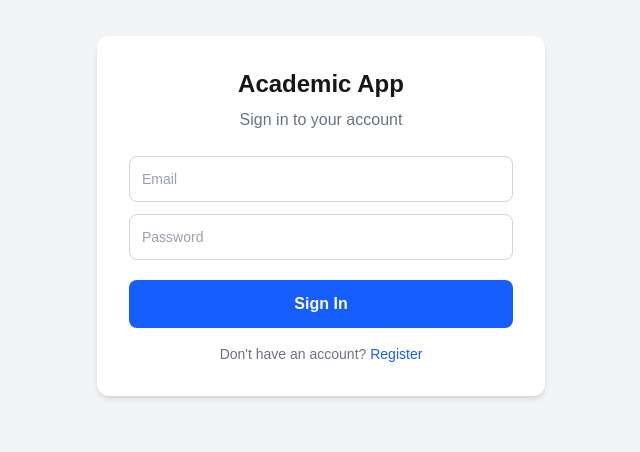
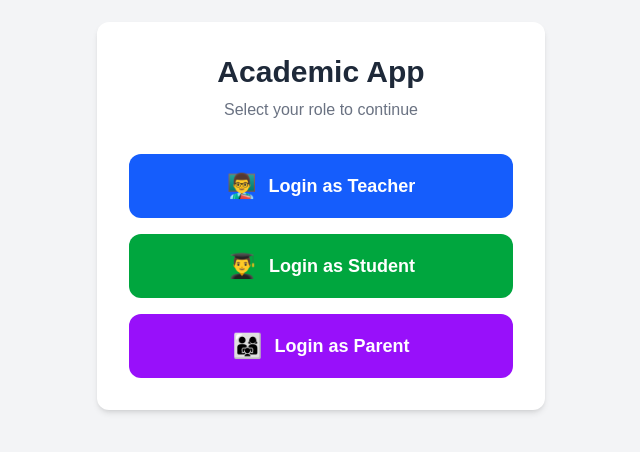
Before and after one commit to Barsha-Pradhan/academic-app, a Next.js app: page / in a window 1280 px wide. Shown: the part 184-636 px from the top of the page, without its empty margins (319-959 px from the left). Built offline with nearby package versions, Linux system fonts and the light colour scheme.

Commit message:
Update page.js

```diff
--- a/app/page.js
+++ b/app/page.js
@@ -5,16 +5,21 @@ import { useRouter } from 'next/navigation'
 
 export default function LoginPage() {
   const router = useRouter()
-  const [email, setEmail] = useState('')
-  const [password, setPassword] = useState('')
   const [error, setError] = useState('')
   const [loading, setLoading] = useState(false)
 
-  const handleLogin = async () => {
+  const loginAs = async (role) => {
     setLoading(true)
     setError('')
 
-    const { data, error } = await supabase.auth.signInWithPassword({ email, password })
+    const credentials = {
+      teacher: { email: 'teacher@test.com', password: 'password123' },
+      student: { email: 'student@gmail.com', password: 'password123' },
+      parent: { email: 'parent@test.com', password: 'password123' },
+    }
+
+    const { email, password } = credentials[role]
+    const { error } = await supabase.auth.signInWithPassword({ email, password })
 
     if (error) {
       setError(error.message)
@@ -22,53 +27,45 @@ export default function LoginPage() {
       return
     }
 
-    const { data: userData } = await supabase
-      .from('users')
-      .select('role')
-      .eq('id', data.user.id)
-      .single()
-
-    if (userData?.role === 'teacher') router.push('/teacher')
-    else if (userData?.role === 'student') router.push('/student')
-    else if (userData?.role === 'parent') router.push('/parent')
-
+    router.push(`/${role}`)
     setLoading(false)
   }
 
   return (
     <div className="min-h-screen bg-gray-100 flex items-center justify-center">
       <div className="bg-white p-8 rounded-xl shadow-md w-full max-w-md">
-        <h1 className="text-2xl font-bold text-center mb-2">Academic App</h1>
-        <p className="text-center text-gray-500 mb-6">Sign in to your account</p>
+        <h1 className="text-3xl font-bold text-center mb-2 text-gray-800">Academic App</h1>
+        <p className="text-center text-gray-500 mb-8">Select your role to continue</p>
 
         {error && <p className="text-red-500 text-sm mb-4 text-center">{error}</p>}
 
-        <input
-          type="email"
-          placeholder="Email"
-          className="w-full border border-gray-300 p-3 rounded-lg mb-3 text-sm text-gray-900 placeholder-gray-400 focus:outline-none focus:ring-2 focus:ring-blue-500"
-          value={email}
-          onChange={e => setEmail(e.target.value)}
-        />
-        <input
-          type="password"
-          placeholder="Password"
-          className="w-full border border-gray-300 p-3 rounded-lg mb-5 text-sm text-gray-900 placeholder-gray-400 focus:outline-none focus:ring-2 focus:ring-blue-500"
-          value={password}
-          onChange={e => setPassword(e.target.value)}
-        />
-        <button
-          onClick={handleLogin}
-          disabled={loading}
-          className="w-full bg-blue-600 text-white py-3 rounded-lg font-semibold hover:bg-blue-700 transition"
-        >
-          {loading ? 'Signing in...' : 'Sign In'}
-        </button>
+        <div className="flex flex-col gap-4">
+          <button
+            onClick={() => loginAs('teacher')}
+            disabled={loading}
+            className="w-full bg-blue-600 text-white py-4 rounded-xl font-semibold hover:bg-blue-700 transition text-lg flex items-center justify-center gap-3"
+          >
+            <span className="text-2xl">👨‍🏫</span> Login as Teacher
+          </button>
 
-        <p className="text-center text-sm text-gray-500 mt-4">
-          Don't have an account?{' '}
-          <a href="/register" className="text-blue-600 hover:underline">Register</a>
-        </p>
+          <button
+            onClick={() => loginAs('student')}
+            disabled={loading}
+            className="w-full bg-green-600 text-white py-4 rounded-xl font-semibold hover:bg-green-700 transition text-lg flex items-center justify-center gap-3"
+          >
+            <span className="text-2xl">👨‍🎓</span> Login as Student
+          </button>
+
+          <button
+            onClick={() => loginAs('parent')}
+            disabled={loading}
+            className="w-full bg-purple-600 text-white py-4 rounded-xl font-semibold hover:bg-purple-700 transition text-lg flex items-center justify-center gap-3"
+          >
+            <span className="text-2xl">👨‍👩‍👧</span> Login as Parent
+          </button>
+        </div>
+
+        {loading && <p className="text-center text-gray-400 text-sm mt-4">Signing in...</p>}
       </div>
     </div>
   )
```
